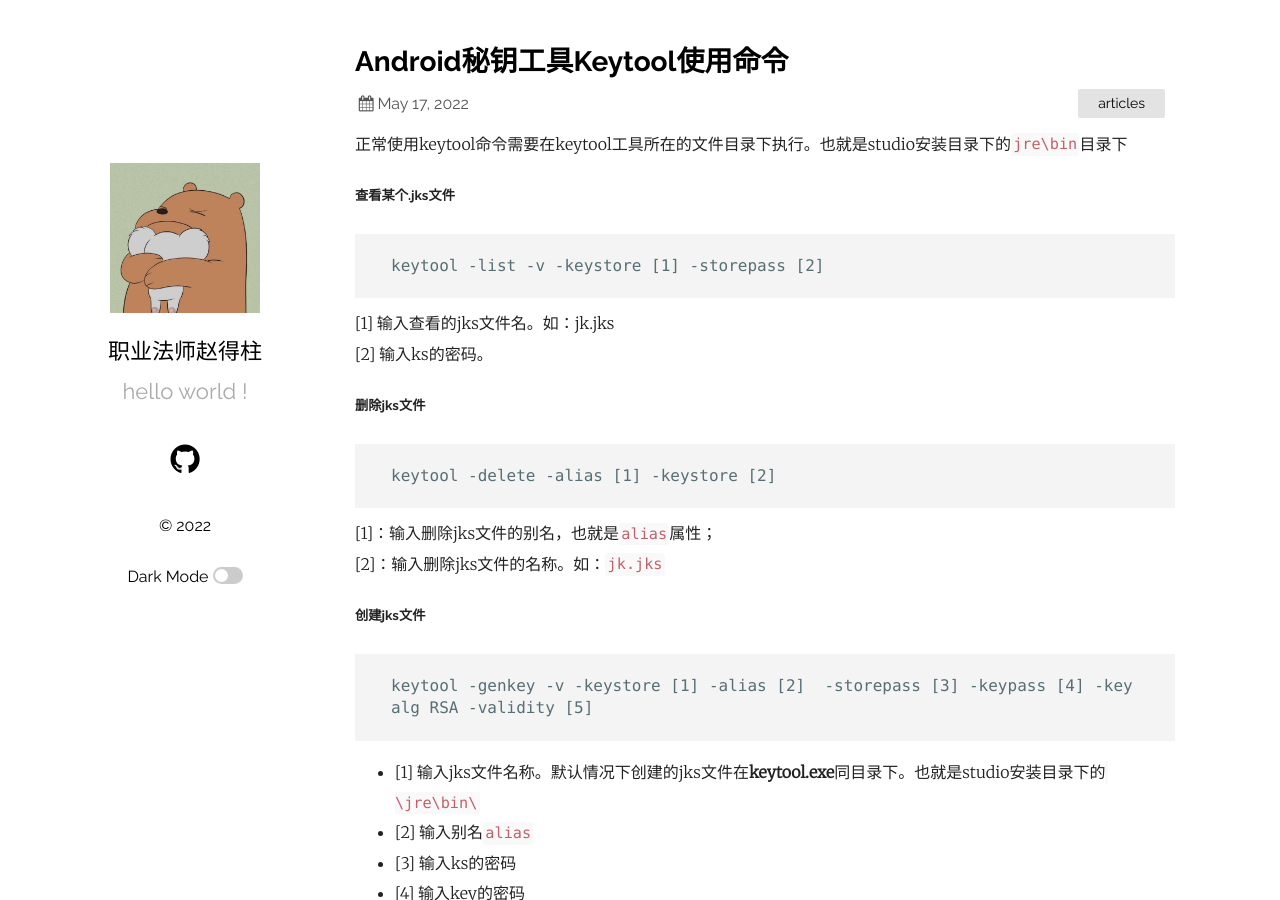
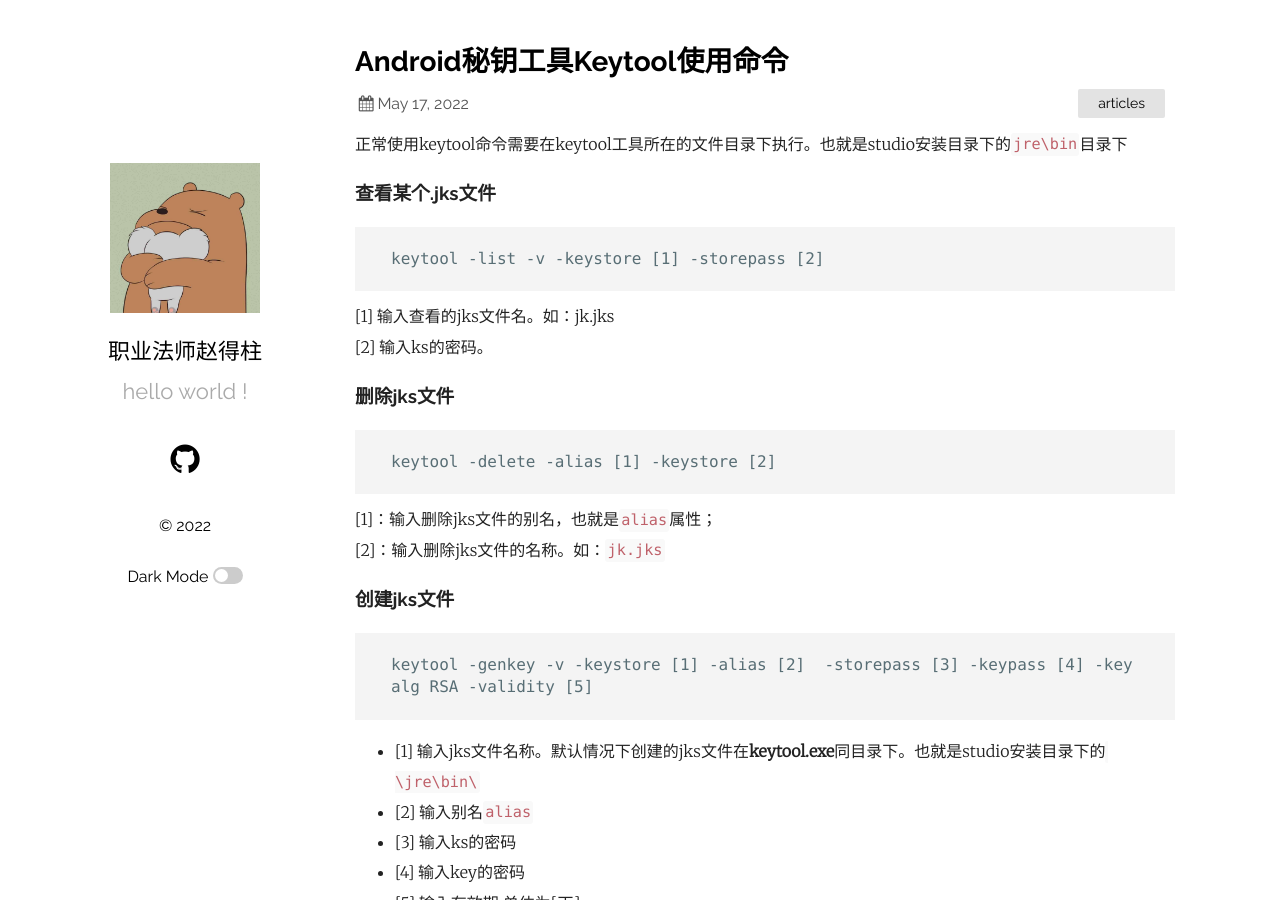
Before and after one commit to foty/foty.github.io, a Jekyll site: the page built from _posts/2022-05-17-about-keytool.markdown, in a window 1280 px wide and 900 px high. Built offline with Jekyll 4.4.1, drawn with Linux system fonts in a browser that asks for light colours.

Commit message:
更新文档

````diff
--- a/_posts/2022-05-17-about-keytool.markdown
+++ b/_posts/2022-05-17-about-keytool.markdown
@@ -9,7 +9,7 @@ tags: [skill]
 
 
 
-##### 查看某个.jks文件
+### 查看某个.jks文件
 ```
 keytool -list -v -keystore [1] -storepass [2]
 ```
@@ -17,14 +17,14 @@ keytool -list -v -keystore [1] -storepass [2]
 [2] 输入ks的密码。
 
 
-##### 删除jks文件
+### 删除jks文件
 ```
 keytool -delete -alias [1] -keystore [2]
 ```
 [1]：输入删除jks文件的别名，也就是`alias`属性；
 [2]：输入删除jks文件的名称。如：`jk.jks`
 
-##### 创建jks文件
+### 创建jks文件
 ```
 keytool -genkey -v -keystore [1] -alias [2]  -storepass [3] -keypass [4] -keyalg RSA -validity [5]
 ```
@@ -34,7 +34,7 @@ keytool -genkey -v -keystore [1] -alias [2]  -storepass [3] -keypass [4] -keyalg
 * [4] 输入key的密码
 * [5] 输入有效期,单位为[天]
 
-##### 转换PKCS12
+### 转换PKCS12
 ```
 keytool -importkeystore -srckeystore [1] -destkeystore [2] -deststoretype pkcs12
 ```
@@ -48,14 +48,14 @@ keytool -list -v -keystore [1] -storepass [2]
 [2] 输入ks的密码。
 
 
-#### 删除jks文件
+### 删除jks文件
 ```
 keytool -delete -alias [1] -keystore [2]
 ```
 [1]：输入删除jks文件的别名，也就是`alias`属性；
 [2]：输入删除jks文件的名称。如：`jk.jks`
 
-#### 创建jks文件
+### 创建jks文件
 ```
 keytool -genkey -v -keystore [1] -alias [2]  -storepass [3] -keypass [4] -keyalg RSA -validity [5]
 ```
@@ -65,7 +65,7 @@ keytool -genkey -v -keystore [1] -alias [2]  -storepass [3] -keypass [4] -keyalg
 * [4] 输入key的密码
 * [5] 输入有效期,单位为[天]
 
-#### 转换PKCS12
+### 转换PKCS12
 ```
 keytool -importkeystore -srckeystore [1] -destkeystore [2] -deststoretype pkcs12
 ```
````
Also changed, not shown: _posts/2022-05-24-adb-order.markdown (+9 -6 lines).
